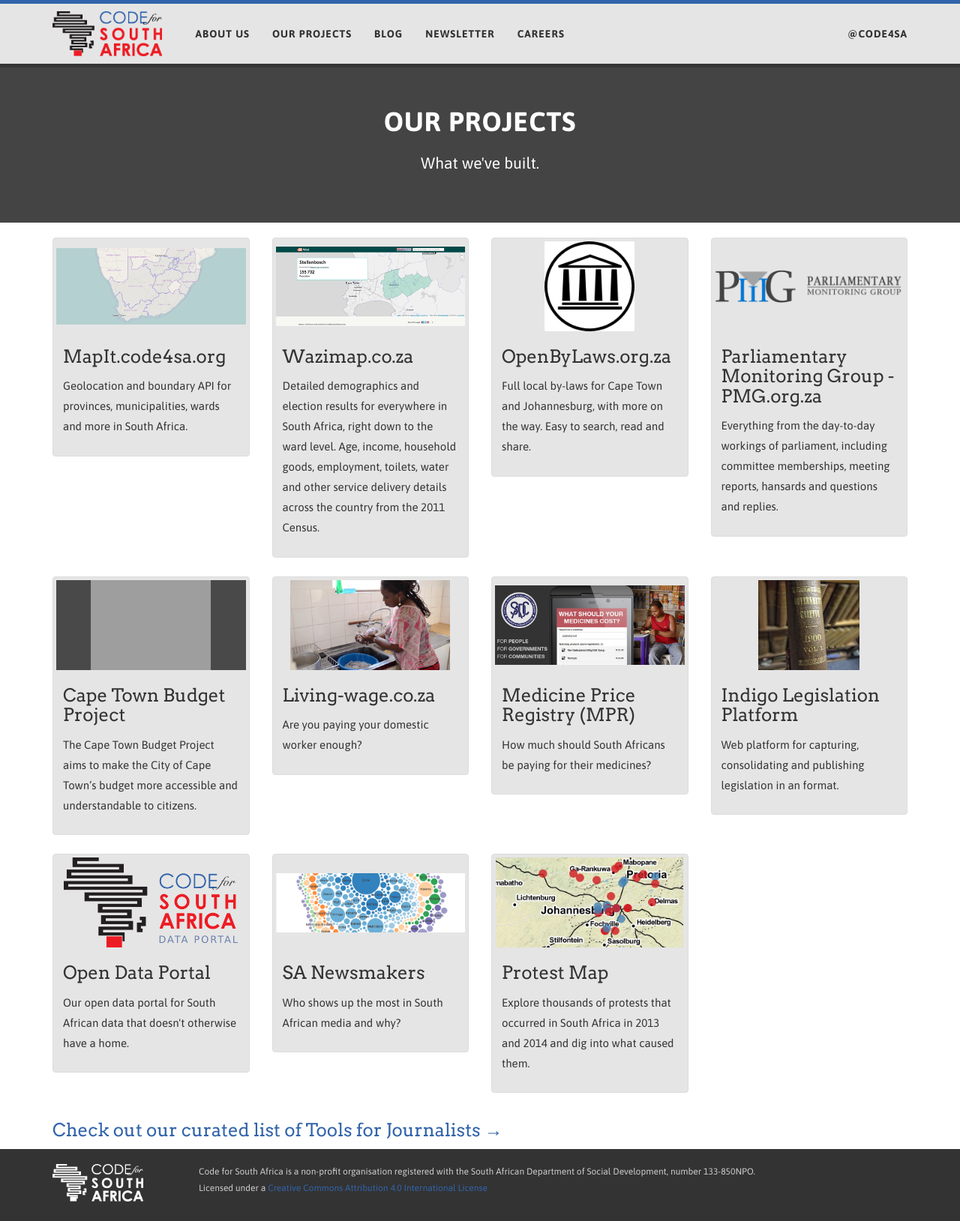
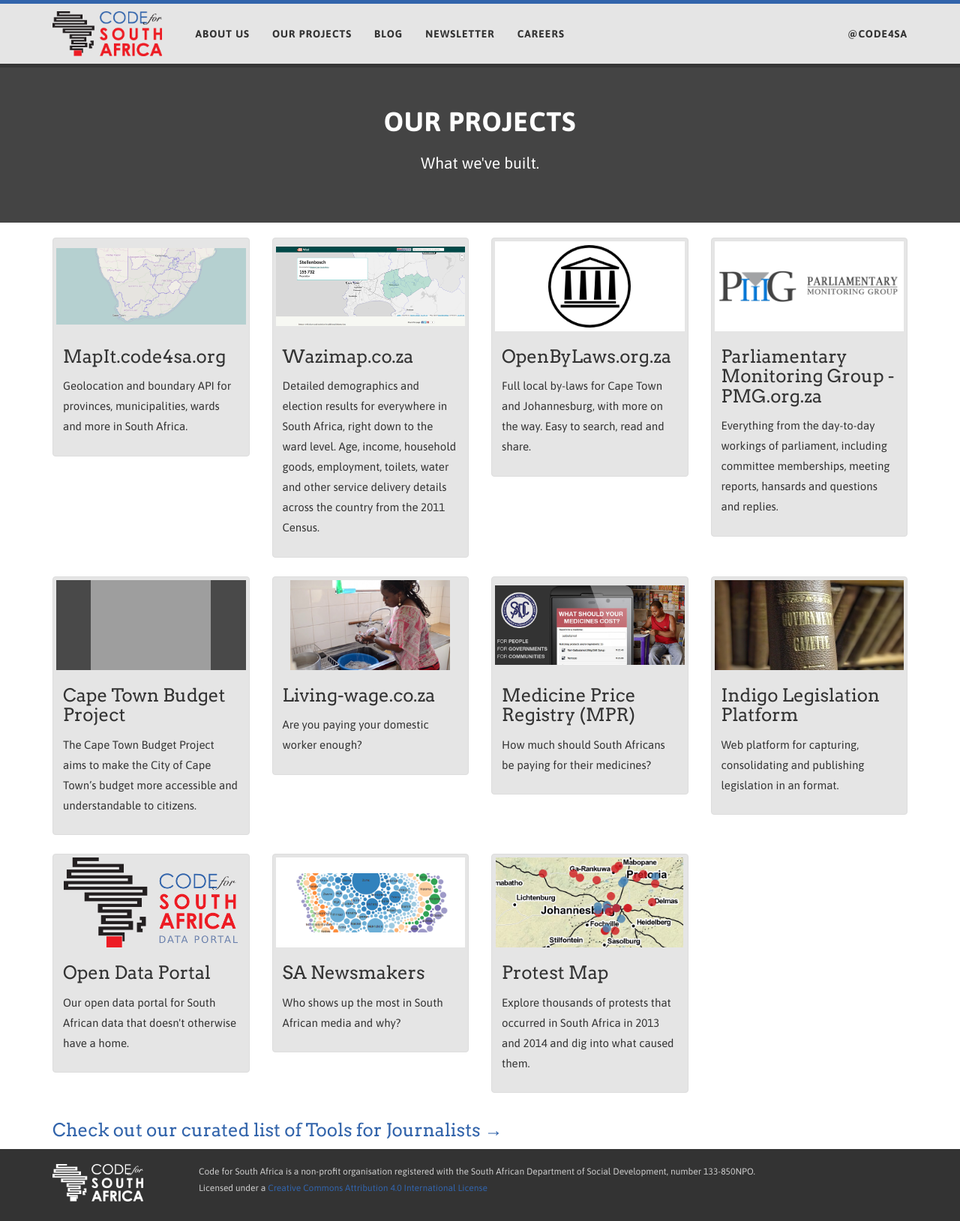
Before and after one commit to Code4SA/old-code4sa.github.io, a Jekyll site: the page built from projects.html, in a window 1280 px wide. Shown: the whole page at 75% size. Built offline with Jekyll 4.4.1, drawn with Linux system fonts in a browser that asks for light colours; Markdown is read by kramdown in place of the engine named in the settings; grey boxes are pictures that could not be loaded.

Commit message:
Better project logos

```diff
--- a/css/code4sa.scss
+++ b/css/code4sa.scss
@@ -413,11 +413,22 @@
     background-size: contain;
   }
 
-  .openbylaws { background-image: url(/img/projects/openbylaws-logo.png); }
+  .openbylaws {
+    background-image: url(/img/projects/openbylaws-logo.png);
+    background-color: white;
+    border: 5px solid white;
+  }
   .wazimap { background-image: url(/img/projects/wazimap-square-500.png); }
   .pa { background-image: url(/img/projects/pa-logo.png); }
-  .pmg { background-image: url(/img/projects/pmg-logo.png); }
-  .sa-newsmakers { background-image: url(/img/projects/sa-newsmakers-logo.png); }
+  .pmg {
+    background-image: url(/img/projects/pmg-logo.png);
+    background-color: white;
+    border: 5px solid white;
+  }
+  .sa-newsmakers {
+    background-image: url(/img/projects/sa-newsmakers-logo.png);
+    background-color: white;
+  }
   .protest-map { background-image: url(/img/projects/protest-map.png); }
   .living-wage { background-image: url(/img/projects/living-wage.png); }
   .mpr { background-image: url(/img/project_medicine2.jpg); }
```
Also changed, not shown: img/projects/indigo.png.
